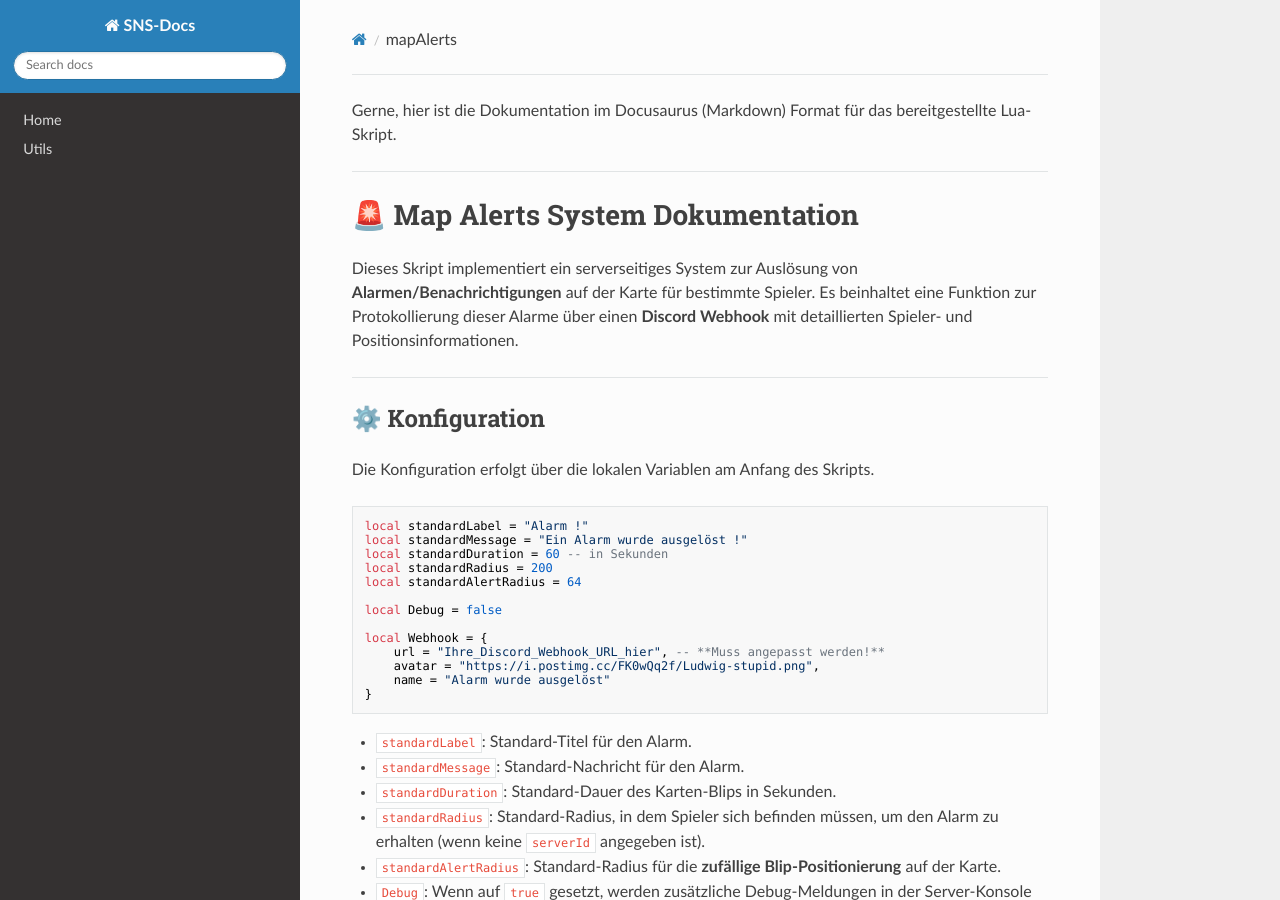
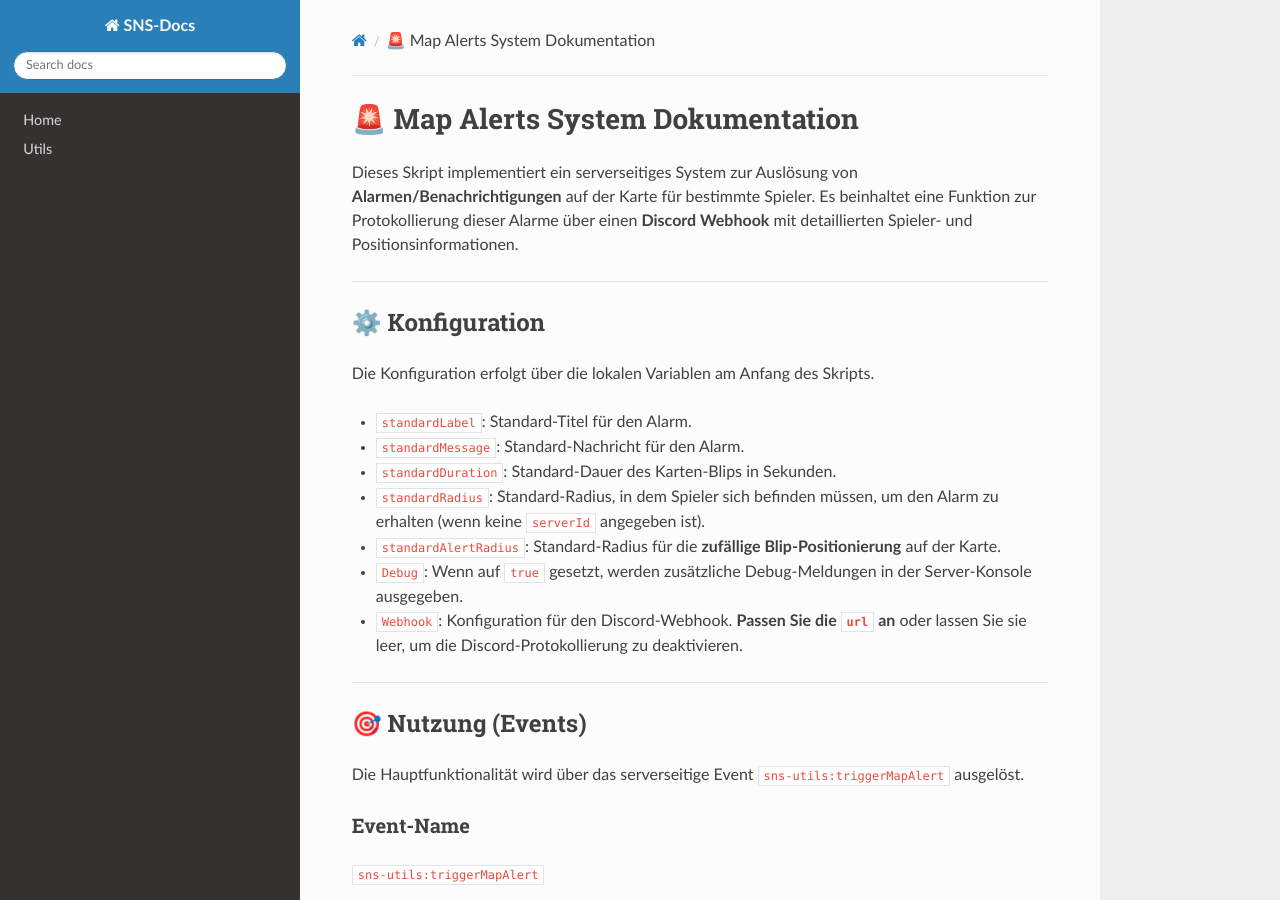
Before and after one commit to imLudwig/sns-docs, an MkDocs documentation site: the page built from docs/development/sns_utils/mapAlerts.md, in a window 1280 px wide and 900 px high. Built offline with MkDocs 1.6.1, drawn with Linux system fonts in a browser that asks for light colours; nearby versions of some CDN libraries.

Commit message:
Update mapAlerts.md

````diff
--- a/docs/development/sns_utils/mapAlerts.md
+++ b/docs/development/sns_utils/mapAlerts.md
@@ -1,7 +1,3 @@
-Gerne, hier ist die Dokumentation im Docusaurus (Markdown) Format für das bereitgestellte Lua-Skript.
-
------
-
 # 🚨 Map Alerts System Dokumentation
 
 Dieses Skript implementiert ein serverseitiges System zur Auslösung von **Alarmen/Benachrichtigungen** auf der Karte für bestimmte Spieler. Es beinhaltet eine Funktion zur Protokollierung dieser Alarme über einen **Discord Webhook** mit detaillierten Spieler- und Positionsinformationen.
@@ -11,22 +7,6 @@ Dieses Skript implementiert ein serverseitiges System zur Auslösung von **Alarm
 ## ⚙️ Konfiguration
 
 Die Konfiguration erfolgt über die lokalen Variablen am Anfang des Skripts.
-
-```lua
-local standardLabel = "Alarm !"
-local standardMessage = "Ein Alarm wurde ausgelöst !"
-local standardDuration = 60 -- in Sekunden
-local standardRadius = 200
-local standardAlertRadius = 64
-
-local Debug = false
-
-local Webhook = {
-    url = "Ihre_Discord_Webhook_URL_hier", -- **Muss angepasst werden!**
-    avatar = "https://i.postimg.cc/FK0wQq2f/Ludwig-stupid.png",
-    name = "Alarm wurde ausgelöst"
-}
-```
 
   * `standardLabel`: Standard-Titel für den Alarm.
   * `standardMessage`: Standard-Nachricht für den Alarm.
````
